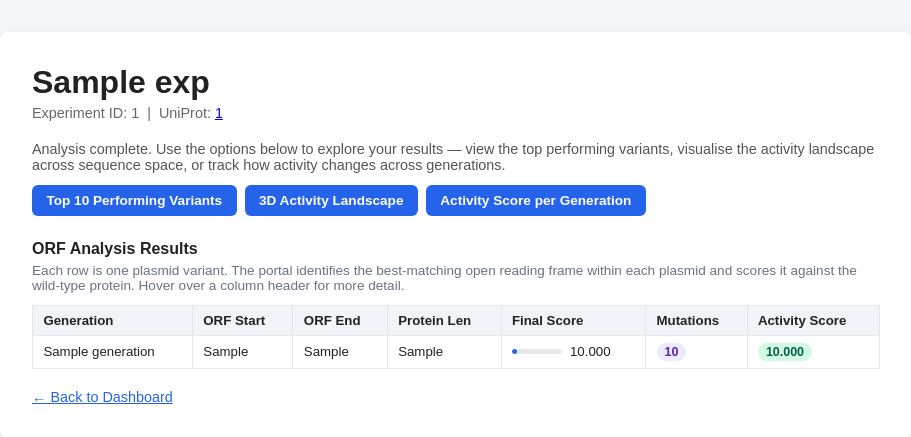
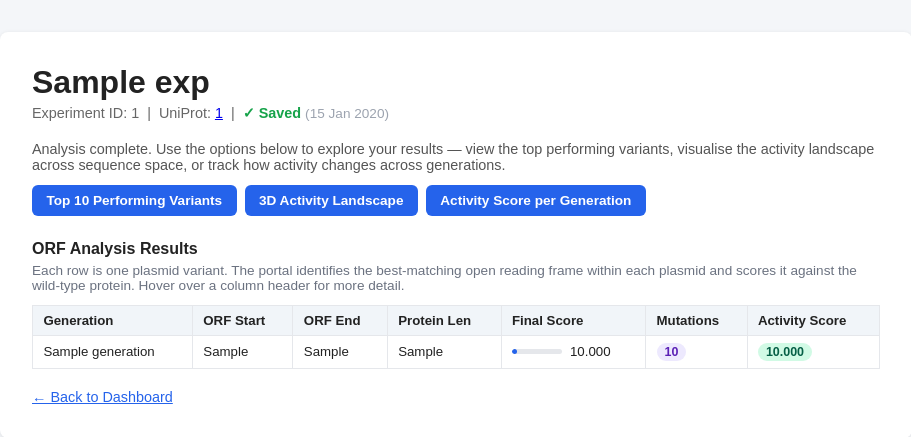
Before and after one commit to BIO727P-Sierra/Software_Development_Project, a Flask app: template app/templates/analysis/results.html in a window 1280 px wide. Shown: the part 45-482 px from the top of the page, without its empty margins (184-1095 px from the left). Run offline with Flask 3, Linux system fonts and the light colour scheme; the template is opened without the code that fills it: most values are stand-ins (such as "Sample title", 1, 10 or a date in 2020); some libraries are stand-ins or nearby versions.

Commit message:
Re-add Save Experiment button to results page

```diff
--- a/app/templates/analysis/results.html
+++ b/app/templates/analysis/results.html
@@ -69,7 +69,23 @@
   <p style="color:#666; font-size:0.9rem; margin-bottom:1.25rem;">
     Experiment ID: {{ exp.experiment_id }} &nbsp;|&nbsp;
     UniProt: <a href="https://www.uniprot.org/uniprot/{{ exp.uniprot_id }}" target="_blank">{{ exp.uniprot_id }}</a>
+    {% if exp.saved_at %}
+      &nbsp;|&nbsp; <span style="color:#16a34a; font-weight:600;">&#10003; Saved</span>
+      <span style="color:#9ca3af; font-size:0.85rem;">({{ exp.saved_at.strftime('%d %b %Y') }})</span>
+    {% endif %}
   </p>
+
+  {% if not exp.saved_at %}
+  <div style="margin-bottom:1rem;">
+    <form method="POST" action="{{ url_for('past_experiments.save_experiment', experiment_id=exp.experiment_id) }}" style="display:inline;">
+      <input type="hidden" name="next" value="{{ request.url }}">
+      <button type="submit"
+        style="padding:0.5rem 0.9rem; background:#16a34a; color:#fff; border:none; border-radius:6px; cursor:pointer; font-size:0.85rem; font-weight:600;">
+        Save Experiment
+      </button>
+    </form>
+  </div>
+  {% endif %}
 
   <p style="color:#555; font-size:0.9rem; margin-bottom:0.75rem;">
     Analysis complete. Use the options below to explore your results — view the top performing variants, visualise the activity landscape across sequence space, or track how activity changes across generations.
```
